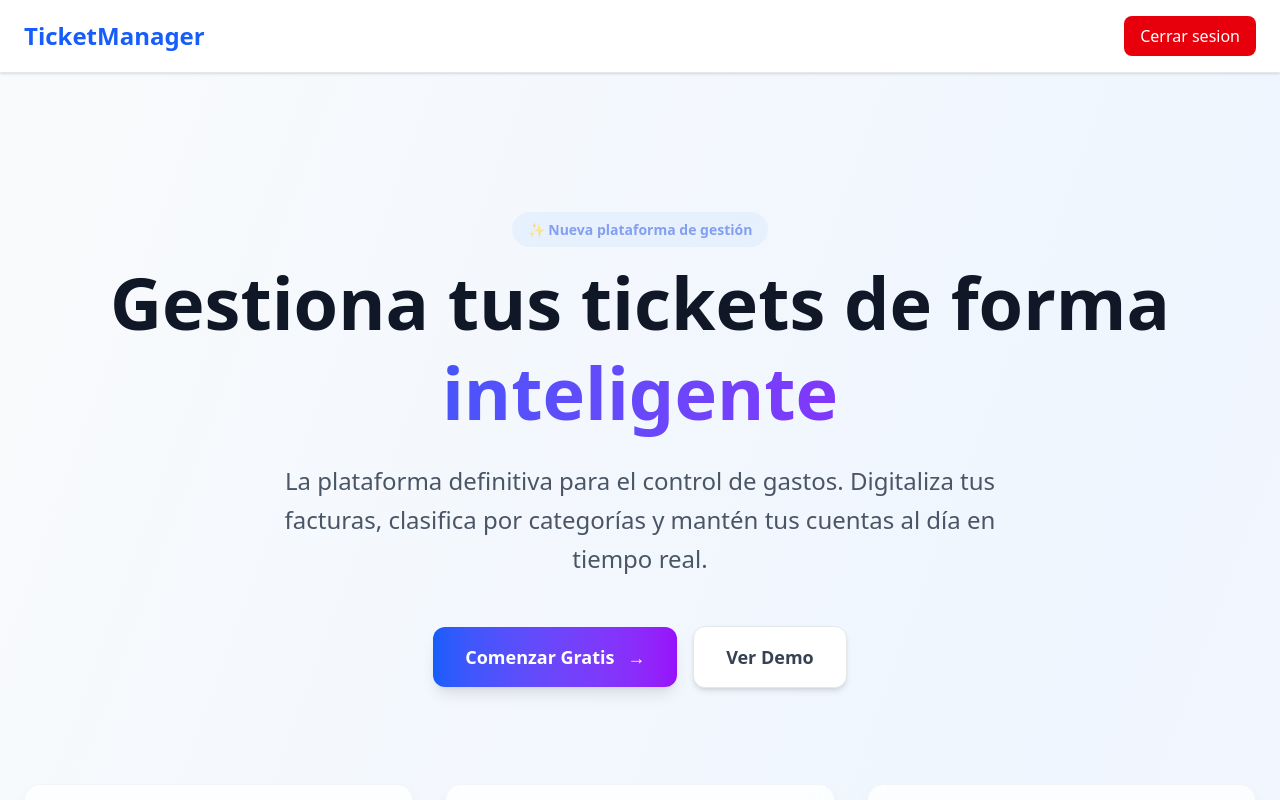
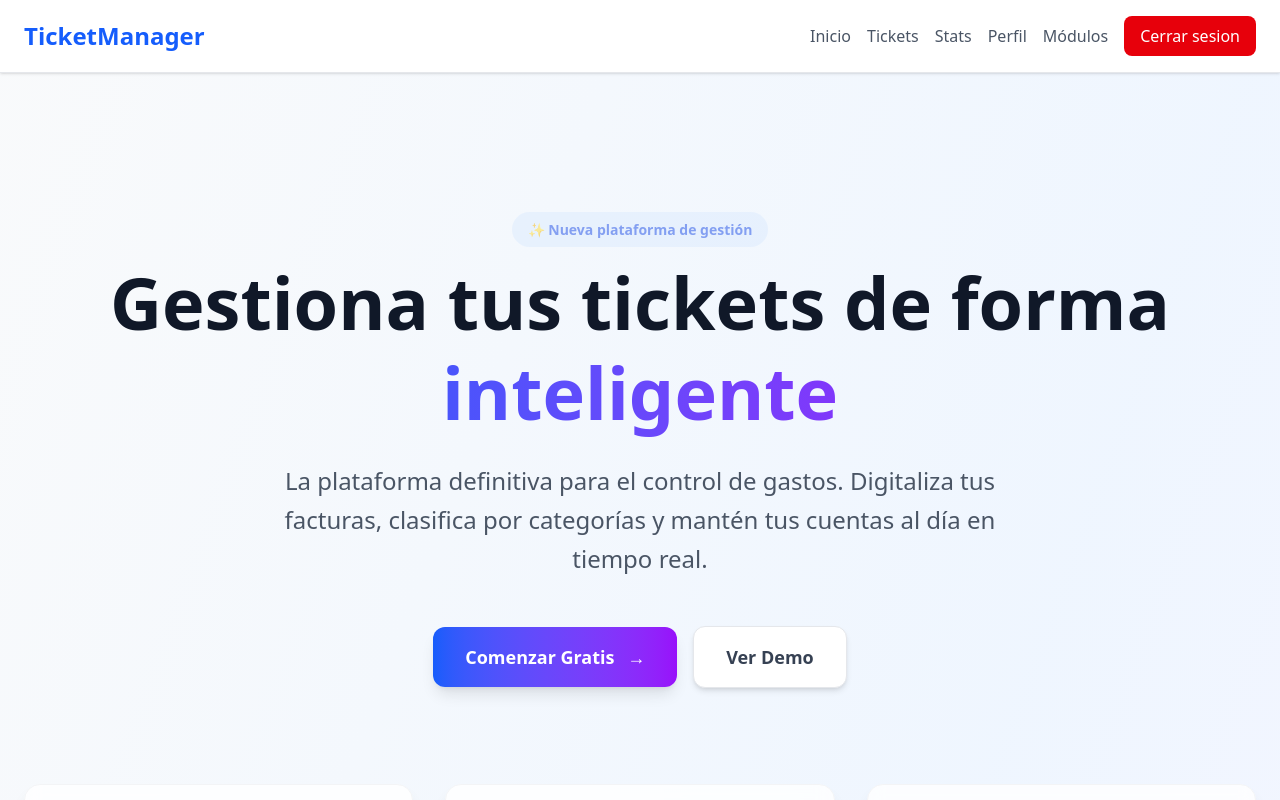
Before and after one commit to EfrenTC/ticket-frontend, a Vue app: page / in a window 1280 px wide. Shown: the top 800 px of the page. Built offline with nearby package versions, Linux system fonts and the light colour scheme; sample sign-in values are in the browser's storage.

Commit message:
feat(frontend-nav): update navigation with profile link and route improvements

```diff
--- a/src/components/layout/Navbar.vue
+++ b/src/components/layout/Navbar.vue
@@ -38,6 +38,11 @@ watch(() => route.fullPath, syncAuth);
 
     <div class="space-x-4">
       <template v-if="isAuthenticated">
+        <router-link to="/welcome" class="text-gray-600 hover:text-blue-600 font-medium">Inicio</router-link>
+        <router-link to="/tickets" class="text-gray-600 hover:text-blue-600 font-medium">Tickets</router-link>
+        <router-link to="/stats" class="text-gray-600 hover:text-blue-600 font-medium">Stats</router-link>
+        <router-link to="/profile" class="text-gray-600 hover:text-blue-600 font-medium">Perfil</router-link>
+        <router-link to="/operations" class="text-gray-600 hover:text-blue-600 font-medium">Módulos</router-link>
         <button
           type="button"
           class="bg-red-600 text-white px-4 py-2 rounded-lg hover:bg-red-700 transition"
--- a/src/router/index.ts
+++ b/src/router/index.ts
@@ -42,6 +42,11 @@ const routes = [
   name: 'tickets-create',
   component: () => import('../views/CreateTicketView.vue'),
 },
+{
+  path: '/operations',
+  name: 'operations',
+  component: () => import('../views/OperationsView.vue'),
+},
 ]
 
 const router = createRouter({
--- a/src/views/WelcomeView.vue
+++ b/src/views/WelcomeView.vue
@@ -38,11 +38,11 @@ const quickActions = [
     route: '/stats'
   },
   {
-    title: 'Mi Perfil',
-    description: 'Configuración',
-    icon: '⚙️',
+    title: 'Módulos',
+    description: 'Nuevas funciones',
+    icon: '🧩',
     color: 'from-orange-500 to-orange-600',
-    route: '/profile'
+    route: '/operations'
   }
 ];
 
@@ -131,7 +131,7 @@ onMounted(async () => {
       api.get('/api/tickets')
     ]);
     user.value = userResponse.data;
-    tickets.value = ticketsResponse.data || [];
+    tickets.value = ticketsResponse.data?.data || [];
 
     showConfetti.value = true;
     setTimeout(() => showConfetti.value = false, 3000);
```
